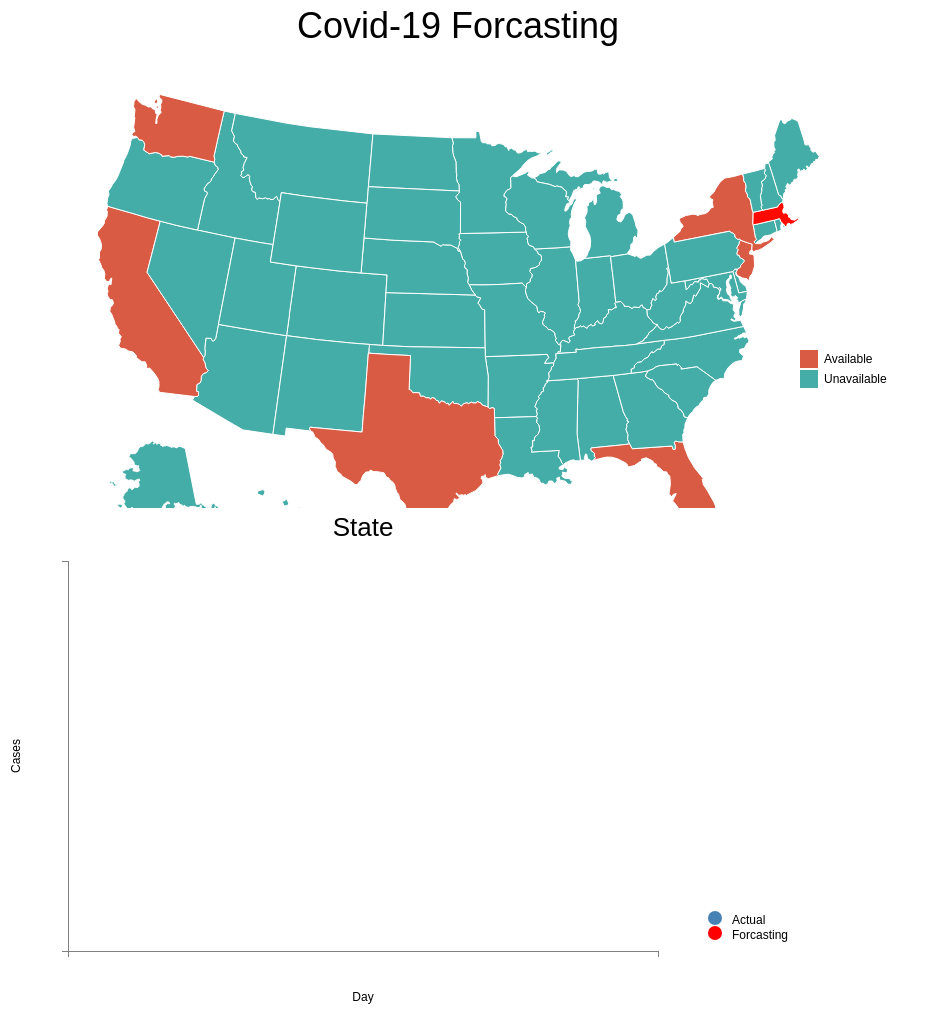
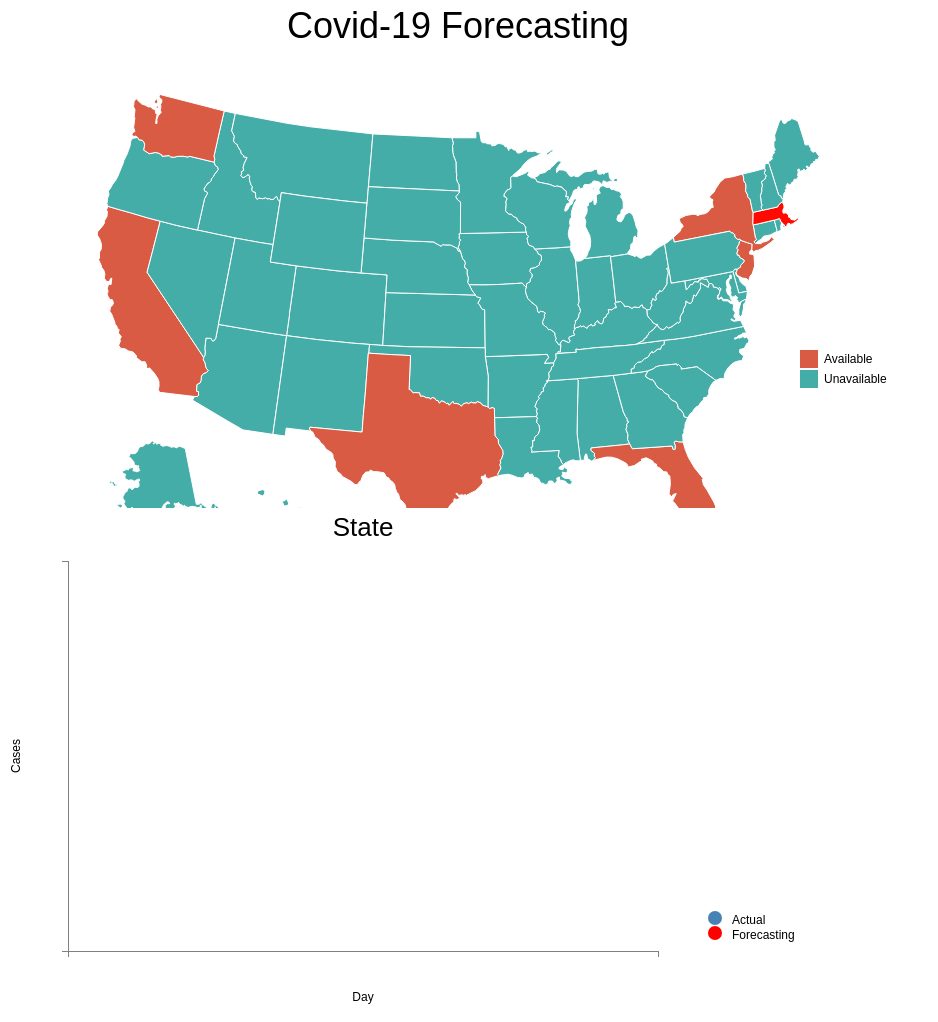
Before and after one commit to bl75d/BigDataFinal_Viz, a plain HTML site: page index.html in a window 1280 px wide. Shown: the whole page, without its empty margins (0-938 px from the left). Drawn offline with nearby package versions, Linux system fonts and the light colour scheme.

Commit message:
Forcasting

```diff
--- a/index.html
+++ b/index.html
@@ -110,7 +110,7 @@
         .attr("text-anchor", "middle")
         .style("font-size", "36px")
         // .style("text-decoration", "underline")
-        .text("Covid-19 Forcasting");
+        .text("Covid-19 Forecasting");
 
 
     // Append Div for tooltip to SVG
@@ -335,7 +335,7 @@
                         .attr("cy", 7)
                         .style("fill", color2);
 
-                    var linelegendText = ['Actual', 'Forcasting'];
+                    var linelegendText = ['Actual', 'Forecasting'];
 
                     linelegend.append("text")
                         .data(linelegendText)
```
